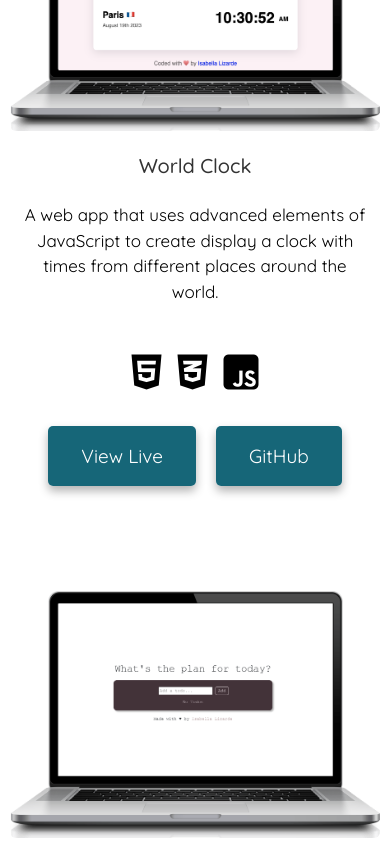
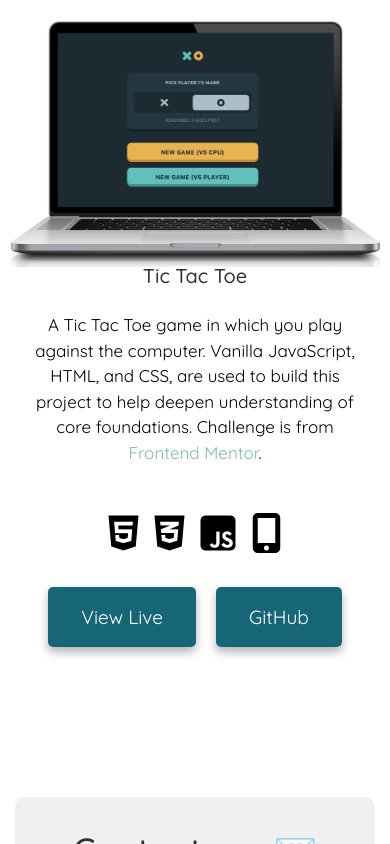
Before and after one commit to soybella/isabella-lizarde-portfolio, a React (Create React App) app: page / in a window 390 px wide. Shown: the part 5420-6264 px from the top of the page. Built offline with nearby package versions, Linux system fonts and the light colour scheme; a web font is replaced by a local one.

Commit message:
Updated projects section
Corrected semantic HTML for each project section

```diff
--- a/src/Projects.css
+++ b/src/Projects.css
@@ -31,13 +31,12 @@
 
 .Projects .TravelProject .project-description,
 .Projects .DictionaryProject .project-description,
-.Projects .TodoListProject .project-description,
 .Projects .AdviceGeneratorProject .project-description {
   padding-left: 80px;
   padding-right: 0;
 }
 
-.Projects .WorldClockProject .project-description,
+.Projects .LandingPageProject .project-description,
 .Projects .WeatherProject .project-description,
 .Projects .TicTacToeProject .project-description {
   padding-right: 80px;
@@ -141,12 +140,9 @@
 
   .Projects .DictionaryProject .project-description,
   .Projects .WeatherProject .project-description,
-  .Projects .TravelProject .project-description,
-  .Projects .WorldClockProject .project-description,
   .Projects .CurrentProjects .project-description,
   .Projects .AdviceGeneratorProject .project-description,
-  .Projects .TodoListProject .project-description,
-  .Projects .TodoListProject .project-description {
+  .Projects .LandingPageProject .project-description {
     padding: 0;
   }
 
--- a/src/Projects.js
+++ b/src/Projects.js
@@ -2,8 +2,7 @@ import React from "react";
 import DictionaryProject from "./DictionaryProject";
 import WeatherProject from "./WeatherProject";
 import AdviceGeneratorProject from "./AdviceGeneratorProject";
-import WorldClockProject from "./WorldClockProject";
-import TodoListProject from "./TodoListProject";
+import LandingPageProject from "./LandingPageProject";
 import CurrentProjects from "./CurrentProjects";
 import "./Projects.css";
 
@@ -14,8 +13,7 @@ export default function Projects() {
       <DictionaryProject />
       <WeatherProject />
       <AdviceGeneratorProject />
-      <WorldClockProject />
-      <TodoListProject />
+      <LandingPageProject />
       <CurrentProjects />
     </section>
   );
--- a/src/TicTacToeProject.js
+++ b/src/TicTacToeProject.js
@@ -8,7 +8,7 @@ export default function TicTacToeProject() {
       <section className="container projects-container">
         <div className="row">
           <article className="col-lg-6 d-none d-lg-block project-description">
-            <h3 className="p-2 mb-3 text-end">Tic Tac Toe Project</h3>
+            <h3 className="p-2 mb-3 text-end">Tic Tac Toe</h3>
             <p className="p-2 m-0 text-end">
               A Tic Tac Toe game in which you play against a computer player.
               This project is built using Vanilla JavaScript, HTML, and CSS to
@@ -35,6 +35,9 @@ export default function TicTacToeProject() {
                 </li>
                 <li className="skills-icon p-2">
                   <i className="fa-brands fa-square-js"></i>
+                </li>
+                <li className="skills-icon p-2">
+                  <i class="fa-solid fa-mobile-screen-button"></i>
                 </li>
               </ul>
               <ul className="d-flex justify-content-end project-button">
@@ -71,7 +74,7 @@ export default function TicTacToeProject() {
             />
           </div>
           <article className="responsive-project-description d-sm-block d-lg-none project-description pt-3">
-            <h3 className="mt-3">Tic Tac Toe Project </h3>
+            <h3 className="mt-3">Tic Tac Toe</h3>
             <p className="p-2 m-3 text-center">
               A Tic Tac Toe game in which you play against the computer. Vanilla
               JavaScript, HTML, and CSS, are used to build this project to help
@@ -96,6 +99,9 @@ export default function TicTacToeProject() {
                 </li>
                 <li className="skills-icon p-2">
                   <i className="fa-brands fa-square-js"></i>
+                </li>
+                <li className="skills-icon p-2">
+                  <i class="fa-solid fa-mobile-screen-button"></i>
                 </li>
               </ul>
               <ul className="d-flex justify-content-center responsive-project-button project-button pt-3">
```
